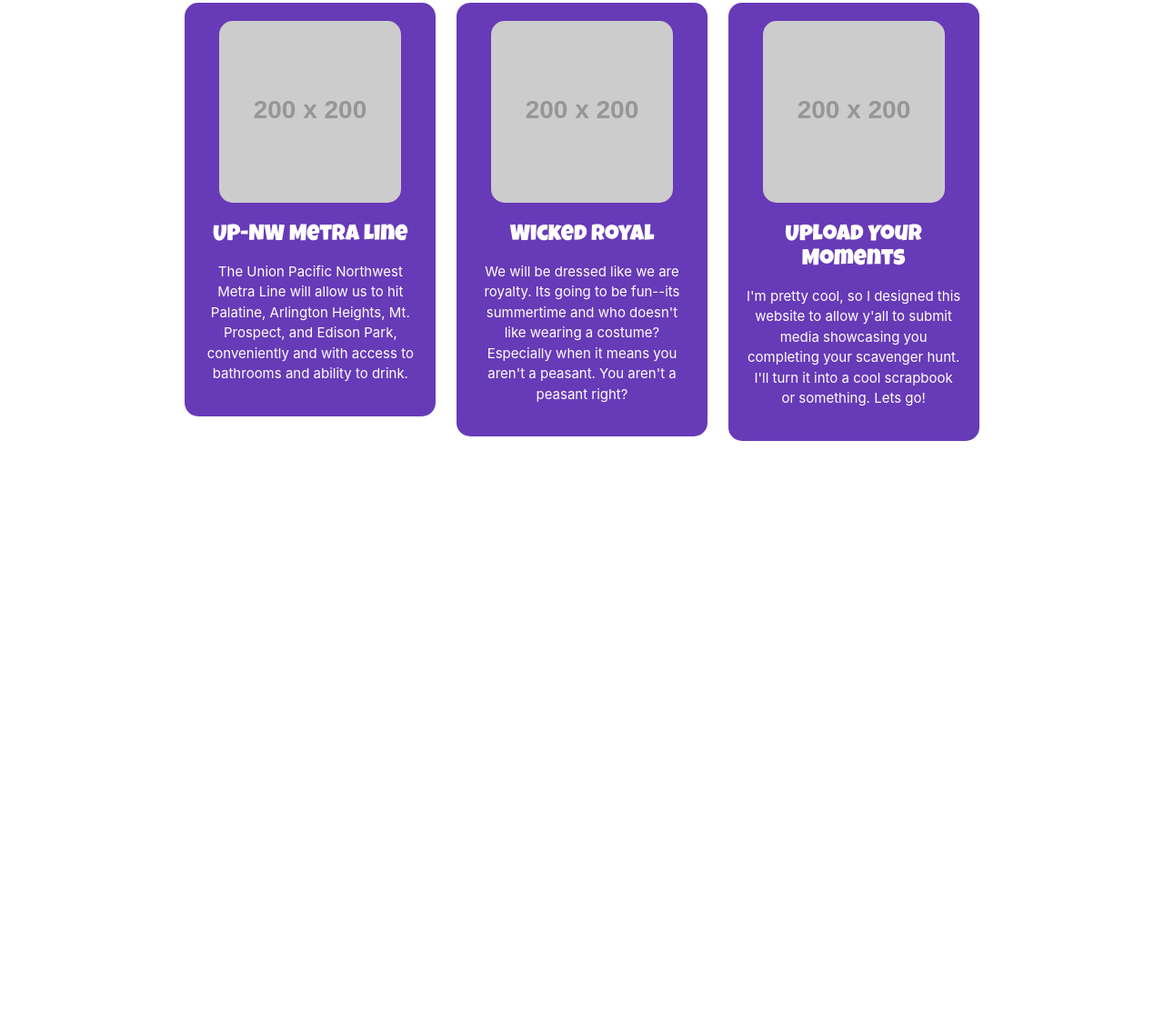
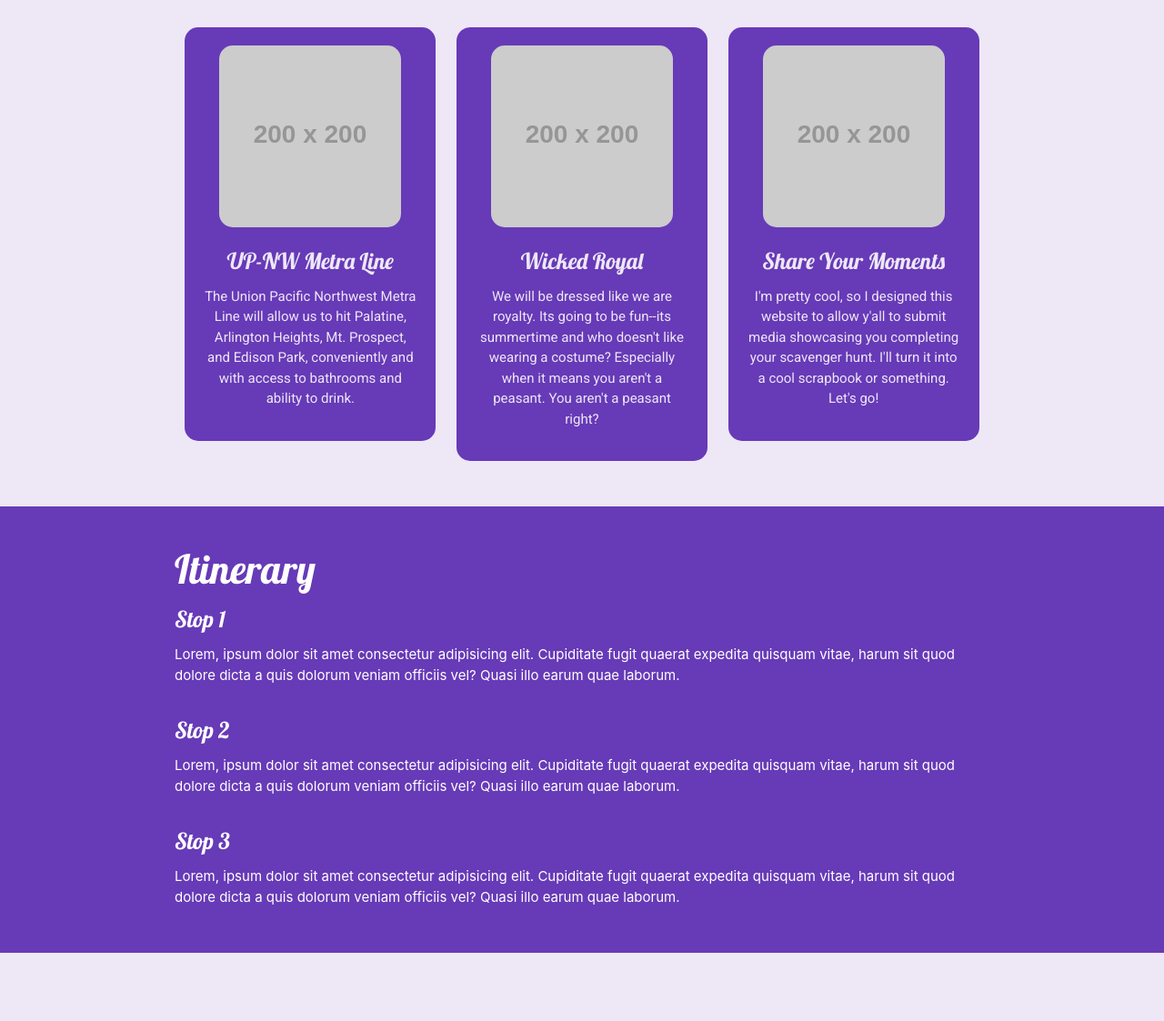
Before and after one commit to PCeeeZy/royal-train-crawl, a website: page public/index.html in a window 1280 px wide. Shown: the part 313-1436 px from the top of the page at 91% size. Before the commit the page ends 818 px from the top, so only its background shows below. Drawn offline with nearby package versions, Linux system fonts and the light colour scheme; placeholder pictures from the web are drawn by us.

Commit message:
more landing page

```diff
--- a/public/assets/css/style.css
+++ b/public/assets/css/style.css
@@ -9,6 +9,9 @@
 .font-lucky {
     font-family: 'Luckiest Guy', cursive;
 }
+.font-roboto {
+    font-family: 'Roboto', sans-serif;
+}
 
 .icon-block {
     padding: 20px;
@@ -17,3 +20,8 @@
 .border-round {
     border-radius: 1rem;
 }
+
+.pad {
+    padding-top: 1rem;
+    padding-bottom: 1rem;
+}
--- a/public/index.html
+++ b/public/index.html
@@ -9,16 +9,16 @@
     <link rel="stylesheet" href="https://cdnjs.cloudflare.com/ajax/libs/materialize/1.0.0/css/materialize.min.css">
 <!-- Google Fonts -->
     <link rel="preconnect" href="https://fonts.gstatic.com">
-    <link href="https://fonts.googleapis.com/css2?family=Allura&family=Lobster&family=Luckiest+Guy&display=swap" rel="stylesheet">
+    <link href="https://fonts.googleapis.com/css2?family=Allura&family=Lobster&family=Luckiest+Guy&family=Roboto&display=swap" rel="stylesheet">
 <!-- Custom -->
     <link rel="stylesheet" href="./assets/css/style.css">
 </head>
-<body>
+<body class="deep-purple lighten-5">
 <!-- navbar from materialize @ https://materializecss.com/navbar.html -->
     <nav class="deep-purple">
         <div class="nav-wrapper">
         <a href="#" class="brand-logo center font-lobster">The Royal Train Crawl</a>
-        <ul id="nav-mobile" class="right hide-on-med-and-down font-allura">
+        <ul id="nav-mobile" class="right hide-on-med-and-down font-lucky">
             <li><a href="#about">About</a></li>
             <li><a href="#rsvp">RSVP</a></li>
             <li><a href="#upload">Upload</a></li>
@@ -27,34 +27,34 @@
     </nav>
 <!-- navbar end -->
 <!-- hero sectional -->
-<div class="section no-pad-bot" id="index-banner">
+<div class="section" id="index-banner">
     <!-- want margins -->
     <div class="container">
         <h1 class="header center deep-purple-text accent-4 font-lucky">Party Like Royalty</h1>
         <div class="row center">
-            <h5 class="header col s12 font-allura">
+            <h5 class="header col s12 font-lucky">
                 A train crawl through the Northwest Chicago Burbs, dressed as royalty throughout history, competing to win a challenging scavenger hunt.
             </h5>
         </div>
         <div class="row center">
             <div class="col s12 m4">
-                <div class="icon-block deep-purple hoverable white-text border-round">
+                <div class="icon-block deep-purple hoverable deep-purple-text text-lighten-5 border-round">
                     <img class="responsive-img border-round" src="http://placehold.it/200/200" alt="Train and Bars">
-                    <h5 class="center font-lucky">
+                    <h5 class="center font-lobster">
                         UP-NW Metra Line
                     </h5>
-                    <p class="">
+                    <p class="font-roboto">
                         The Union Pacific Northwest Metra Line will allow us to hit Palatine, Arlington Heights, Mt. Prospect, and Edison Park, conveniently and with access to bathrooms and ability to drink.
                     </p>
                 </div>
             </div>
             <div class="col s12 m4">
-                <div class="icon-block deep-purple hoverable white-text border-round">
+                <div class="icon-block deep-purple hoverable deep-purple-text text-lighten-5 border-round">
                     <img class="responsive-img border-round" src="http://placehold.it/200/200" alt="Train and Bars">
-                    <h5 class="center font-lucky">
+                    <h5 class="center font-lobster">
                         Wicked Royal
                     </h5>
-                    <p class="">
+                    <p class="font-roboto">
                        We will be dressed like we are royalty.  Its going to be fun--its summertime and who doesn't like wearing a costume?  Especially when it means you aren't a peasant.  You aren't a peasant right?
                     </p>
                 </div>
@@ -62,13 +62,13 @@
             </div>
             <div class="col s12 m4">
 
-                <div class="icon-block deep-purple hoverable white-text border-round">
+                <div class="icon-block deep-purple hoverable deep-purple-text text-lighten-5 border-round">
                     <img class="responsive-img border-round" src="http://placehold.it/200/200" alt="Train and Bars">
-                    <h5 class="center font-lucky">
-                        Upload Your Moments
+                    <h5 class="center font-lobster">
+                        Share Your Moments
                     </h5>
-                    <p class="">
-                      I'm pretty cool, so I designed this website to allow y'all to submit media showcasing you completing your scavenger hunt.  I'll turn it into a cool scrapbook or something.  Lets go!
+                    <p class="font-roboto">
+                      I'm pretty cool, so I designed this website to allow y'all to submit media showcasing you completing your scavenger hunt.  I'll turn it into a cool scrapbook or something. Let's go!
                     </p>
                 </div>
             </div>
@@ -76,6 +76,45 @@
 
     </div>
 </div>
+<!-- end hero section -->
+<!-- about section start -->
+<div class="section" id="about">
+    <div class="deep-purple white-text">
+        <div class="container pad">
+
+            <h3 class="text-center font-lobster">Itinerary</h3>
+            <div class="row">
+                <div class="s12">
+                    <h5 class="font-lobster">Stop 1</h5>
+                    <p>Lorem, ipsum dolor sit amet consectetur adipisicing elit. Cupiditate fugit quaerat expedita quisquam vitae, harum sit quod dolore dicta a quis dolorum veniam officiis vel? Quasi illo earum quae laborum.</p>
+                </div>
+            </div>
+            <div class="row">
+                <div class="s12">
+                    <h5 class="font-lobster">Stop 2</h5>
+                    <p>Lorem, ipsum dolor sit amet consectetur adipisicing elit. Cupiditate fugit quaerat expedita quisquam vitae, harum sit quod dolore dicta a quis dolorum veniam officiis vel? Quasi illo earum quae laborum.</p>
+                </div>
+            </div>
+            <div class="row">
+                <div class="s12">
+                    <h5 class="font-lobster">Stop 3</h5>
+                    <p>Lorem, ipsum dolor sit amet consectetur adipisicing elit. Cupiditate fugit quaerat expedita quisquam vitae, harum sit quod dolore dicta a quis dolorum veniam officiis vel? Quasi illo earum quae laborum.</p>
+                </div>
+            </div>
+        </div>
+    </div>
+</div>
+<!-- about section end -->
+<!-- rsvp section start -->
+<div class="section" id="rsvp">
+
+</div>
+<!-- rsvp section end -->
+<!-- upload section start -->
+<div class="section" id="upload">
+
+</div>
+<!-- upload section end -->
 
 <!-- Javascript -->
     <!-- Materialize @ https://materializecss.com/getting-started.html -->
```
